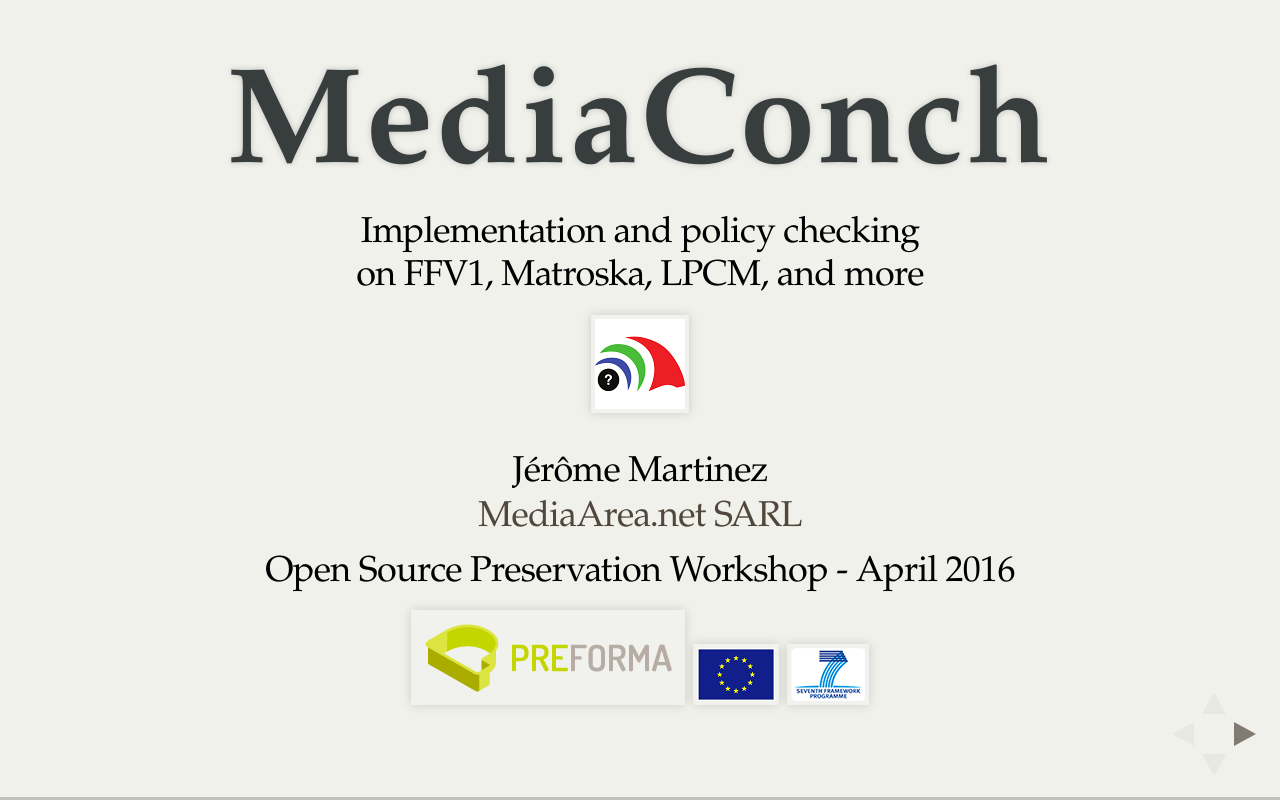
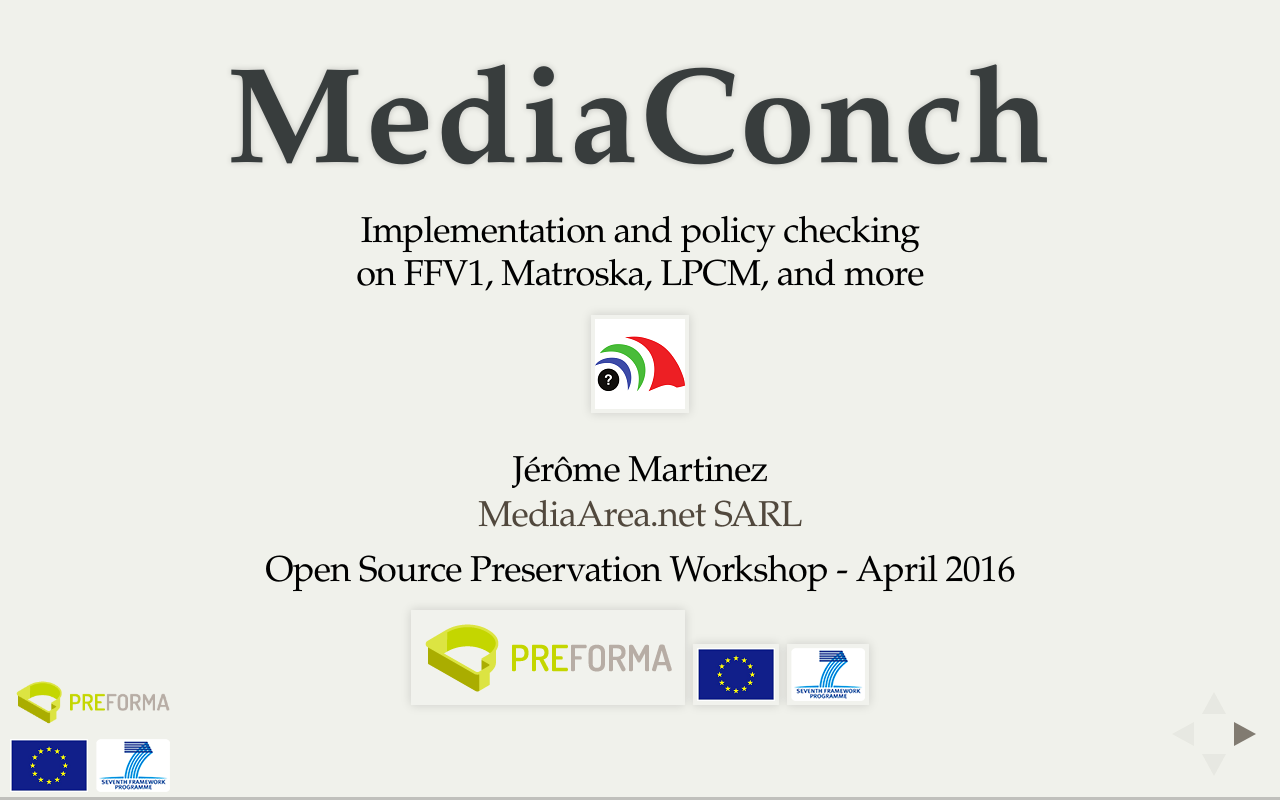
Before and after one commit to MediaArea/MediaArea-Events, a website: page 2016-04-06_PREFORMA/index.html in a window 1280 px wide. Drawn offline with Linux system fonts and the light colour scheme.

Commit message:
Add PreForma and European logos on all slides
Signed-off-by: Guillaume Roques <guillaume.roques@gmail.com>

```diff
--- a/2016-04-06_PREFORMA/index.html
+++ b/2016-04-06_PREFORMA/index.html
@@ -471,6 +471,12 @@
 
     </div>
 
+    <div style="position: fixed; height: 125px; width: 300px; bottom: 0px; left: 10px;">
+        <img style="border-color: transparent; width: 165px;" src="img/pfo_logo.png" alt="PREFORMA logo"><br />
+        <img style="border-color: transparent;" src="img/eu_logo.png" alt="European Commission logo">
+        <img style="border-color: transparent;" src="img/ec_logo.png" alt="FP7-ICT Programme logo">
+    </div>
+
     <script src="../Tools/reveal-js/lib/js/head.min.js"></script>
     <script src="../Tools/reveal-js/js/reveal.min.js"></script>
 
```
